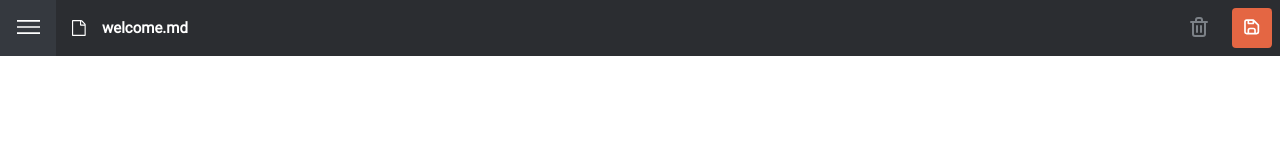
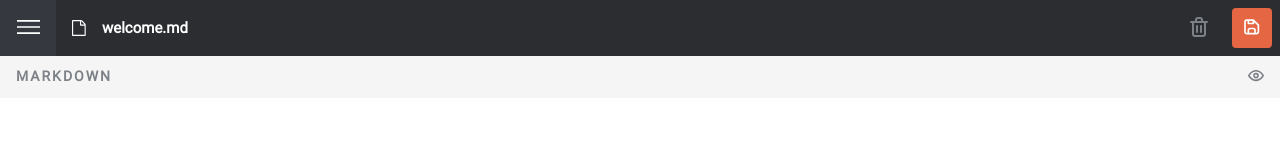
Before and after one commit to raistmere/challenge-browser-markdown-editor, a React (Vite) app: page / in a window 1280 px wide. Shown: the top 160 px of the page. Built offline with nearby package versions, Linux system fonts and the light colour scheme; the HTML template or start-up script is replaced by a standard one.

Commit message:
feat(component): created Editor component files and completed component header element with html/css

```diff
--- a/src/App.css
+++ b/src/App.css
@@ -33,6 +33,12 @@
     src: url(./assets/fonts/RobotoSlab-Regular.ttf);
 }
 
+* {
+    margin: 0;
+    padding: 0;
+    box-sizing: border-box;
+}
+
 :root {
 
     /* COLORS */
@@ -58,15 +64,35 @@
     --font-roboto-slab-bold: "RobotoSlab-Bold";
     --font-roboto-slab-light: "RobotoSlab-Light";
     --font-roboto-slab-reg: "RobotoSlab-Regular";
+}
 
+/* MOBILE */
+#APP {
+
+    > main {
+        display: grid;
+        grid-template-columns: 1fr;
+
+        > #EDITOR {
+            grid-column: 1/-1;
+            grid-row: 1/-1;
+        }
+    }
+}
+
+/* TABLETS */
+@media screen and (min-width: 768px) {
 
 }
 
-* {
-    margin: 0;
-    padding: 0;
-    box-sizing: border-box;
+/* DESKTOP */
+@media screen and (min-width: 1440px) {
+
 }
+
+
+
+/* UTILITY CLASSES */
 
 /* TEXT STYLES */
 .text-style-body {
@@ -80,9 +106,8 @@
 }
 
 .text-style-heading-s {
-    font-family: var(--font-roboto-med);
+    font-family: var(--font-roboto-reg);
     font-size: 14px;
-    text-indent: 1px;
     letter-spacing: 2px;
 }
 
--- a/src/App.tsx
+++ b/src/App.tsx
@@ -1,12 +1,21 @@
-import './App.css'
-import Header from "./components/Header.tsx";
+import './App.css';
+import Header from "./components/Header/Header.tsx";
+import Editor from "./components/Editor/Editor.tsx";
 
 function App() {
 
   return (
-    <header>
-      <Header />
-    </header>
+    <div id="APP">
+      <header>
+        <Header />
+      </header>
+      <main>
+        <Editor />
+      </main>
+      <footer>
+
+      </footer>
+    </div>
   )
 }
 
--- /dev/null
+++ b/src/components/Editor/Editor.module.css
@@ -0,0 +1,15 @@
+
+.wrapper {
+
+    > header {
+        display: flex;
+        align-items: center;
+        justify-content: space-between;
+        padding: 12px 16px 14px 16px;
+        background-color: var(--color-200);
+
+        > h2 {
+            color: var(--color-500);
+        }
+    }
+}
--- /dev/null
+++ b/src/components/Editor/Editor.tsx
@@ -0,0 +1,22 @@
+import styles from "./Editor.module.css";
+
+const Editor = () => {
+    return (
+        <section id="EDITOR" className={styles.wrapper} aria-label='edit document'>
+            <header>
+                <h2 className="text-style-heading-s">MARKDOWN</h2>
+                <svg width="16" height="12" xmlns="http://www.w3.org/2000/svg">
+                    <path d="M7.784.003c4.782-.144 7.597 4.31 8.109 5.198a.8.8 0 0 1 0 .8c-.688 1.2-3.255 5.086-7.677 5.198h-.2c-4.71 0-7.405-4.326-7.909-5.198a.8.8 0 0 1 0-.8C.803 4.001 3.362.115 7.784.003Zm.38 1.6h-.3c-3.199.08-5.286 2.71-6.086 3.998C2.482 6.73 4.73 9.68 8.176 9.6c3.199-.08 5.262-2.711 6.086-3.999-.712-1.127-2.967-4.086-6.398-3.998ZM8 2.803A2.799 2.799 0 1 1 8 8.4a2.799 2.799 0 0 1 0-5.598Zm0 1.599A1.2 1.2 0 1 0 8 6.8a1.2 1.2 0 0 0 0-2.4Z" fill="#7C8187"/>
+                </svg>
+            </header>
+            <main>
+
+            </main>
+            <footer>
+
+            </footer>
+        </section>
+    )
+}
+
+export default Editor;
--- a/src/components/Header.tsx
+++ b/src/components/Header/Header.tsx
@@ -7,7 +7,7 @@ const Header = () => {
             <div className={styles.leftSide}>
                 <button className={styles.menuButton}>
                     <svg viewBox="0 0 30 18" xmlns="http://www.w3.org/2000/svg">
-                        <g fill="#FFF" fill-rule="evenodd">
+                        <g fill="#FFF" fillRule="evenodd">
                             <path d="M0 0h30v2H0zM0 8h30v2H0zM0 16h30v2H0z"/>
                         </g>
                     </svg>
@@ -22,7 +22,9 @@ const Header = () => {
                         <path d="M13.107 3.393c.167.167.31.393.429.678.119.286.178.548.178.786v10.286c0 .238-.083.44-.25.607a.827.827 0 0 1-.607.25h-12a.827.827 0 0 1-.607-.25.827.827 0 0 1-.25-.607V.857C0 .62.083.417.25.25A.827.827 0 0 1 .857 0h8c.238 0 .5.06.786.179.286.119.512.261.678.428l2.786 2.786ZM9.143 1.214v3.357H12.5c-.06-.172-.125-.294-.196-.366L9.509 1.411c-.072-.072-.194-.137-.366-.197Zm3.428 13.643V5.714H8.857a.827.827 0 0 1-.607-.25.827.827 0 0 1-.25-.607V1.143H1.143v13.714H12.57Z" fill="#FFF"/>
                     </svg>
                     <div className={styles.textBox}>
-                        <h3 className={`text-style-heading-m ${styles.documentName}`}>welcome.md</h3>
+                        <h2 className={`text-style-heading-m ${styles.documentName}`}>
+                            welcome.md
+                        </h2>
                     </div>
                     {/* <div className={styles.textBox}>
                         <p>Document Name</p>
```
Also changed, not shown: src/components/Header/Header.module.css (renamed from src/components/Header.module.css).
